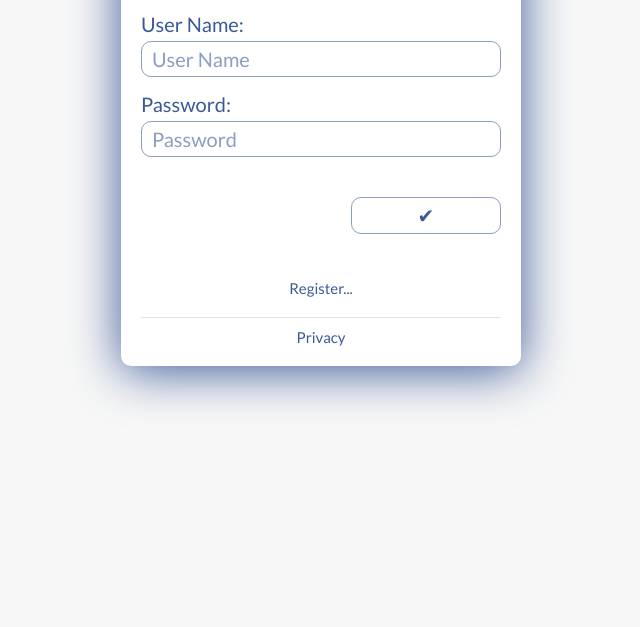
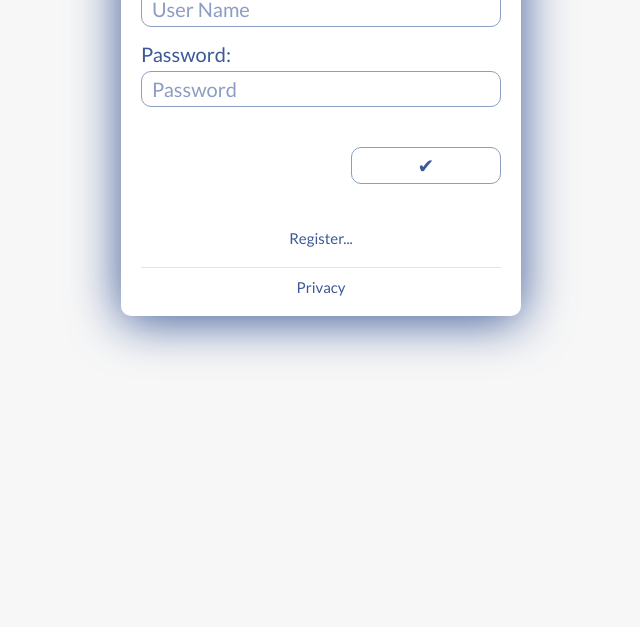
Before and after one commit to deamon-cool/your-tasks, a website: page public/login.html in a window 1280 px wide. Shown: the part 173-800 px from the top of the page, without its empty margins (319-959 px from the left). Drawn offline with Linux system fonts and the light colour scheme.

Commit message:
changed style after added inputs

```diff
--- a/public/styles/auth.css
+++ b/public/styles/auth.css
@@ -4,7 +4,6 @@ body {
     top: 0;
     right: 0;
     bottom: 0;
-    overflow: hidden;
     color: var(--general-blue-color);
 }
 
@@ -20,7 +19,7 @@ body {
     width: 400px;
     background-color: white;
     padding: 20px;
-    margin: 100px auto auto auto;
+    margin: 50px auto 50px auto;
     border-radius: var(--general-radius);
     box-shadow: 0 5px 50px var(--general-blue-color);
 }
```
